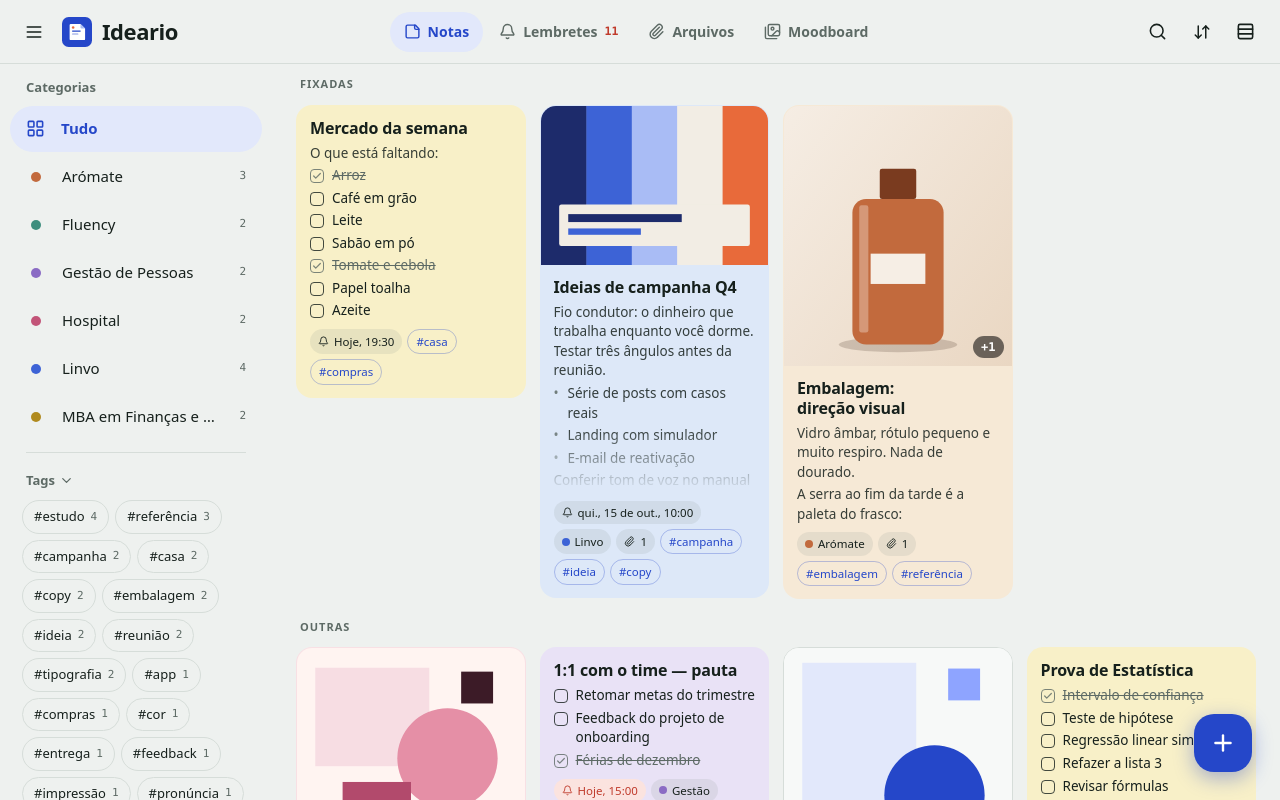
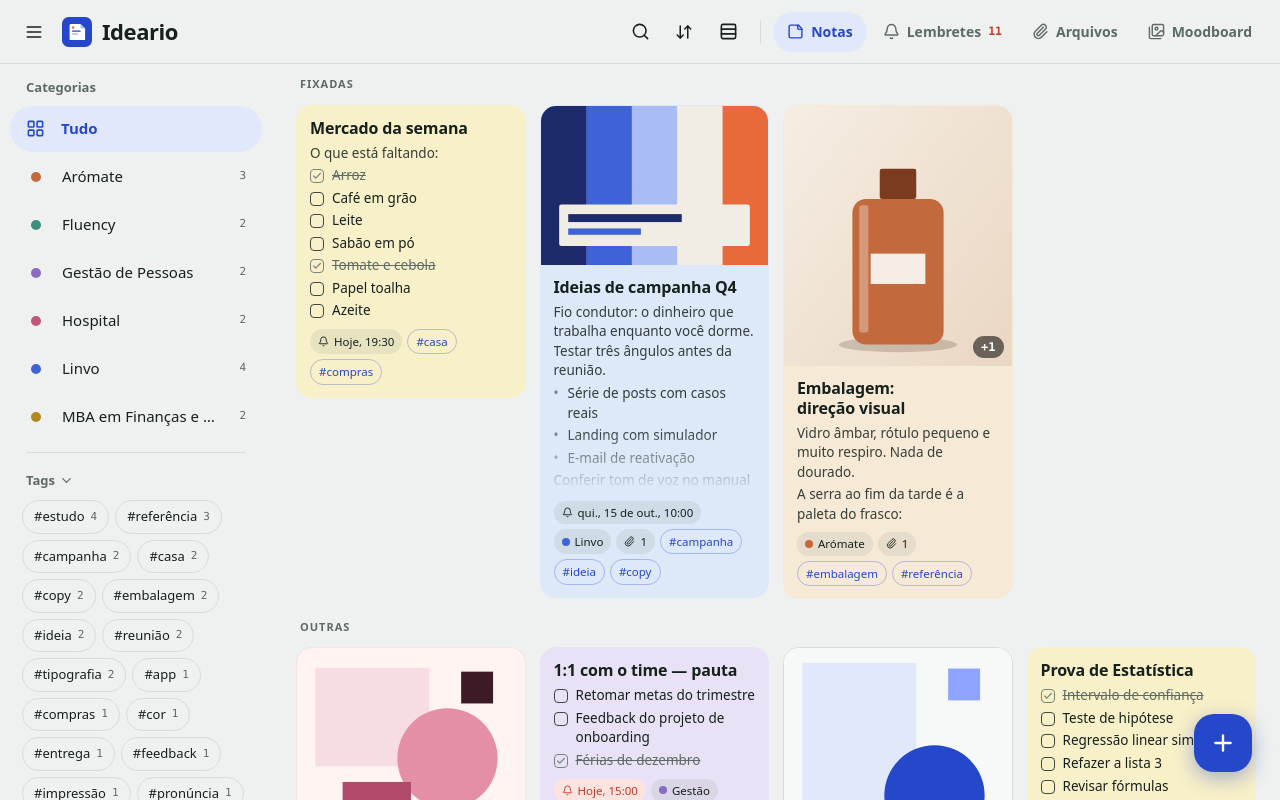
Before and after one commit to wylho/ideario, a Svelte app: page / in a window 1280 px wide. Built offline with nearby package versions, Linux system fonts and the light colour scheme.

Commit message:
Barra superior: visões no canto direito; nuvem e busca crescem na folga sem mover nada
Co-Authored-By: Claude Opus 5.5 <noreply@anthropic.com>
Claude-Session: https://claude.ai/code/session_013TSdK4xNnFcsVZkiv1gp7N

```diff
--- a/src/app.css
+++ b/src/app.css
@@ -74,29 +74,23 @@ button { cursor: pointer; }
 .body { flex: 1; min-height: 0; display: flex; position: relative; }
 .shell { flex-direction: column; }
 .topbar.appbar {
-  /* Três grupos (marca | visões | ações) com folgas iguais entre eles: o espaço livre entre o fim de "Ideario"
-     e as visões é o mesmo que entre as visões e os ícones da direita. */
-  display: flex; justify-content: space-between; align-items: center; gap: 16px;
+  /* ☰ e marca à esquerda; ações e visões ancoradas à direita. A folga livre fica no meio e é ali que
+     crescem a busca e a nuvem, sem mover nada que já estava na barra. */
+  display: flex; align-items: center; gap: 8px;
   height: 64px; padding: 0 14px; border-bottom: 1px solid var(--line); flex: none;
 }
 .top-left { display: flex; align-items: center; gap: 6px; min-width: 0; flex: none; }
 .topbar:not(.appbar) .top-left { flex: 1; }
 .topbar:not(.appbar) { gap: 6px; }
-/* campo de busca do desktop: sobreposto, ancorado na borda direita da lupa e crescendo para a esquerda */
-.search-slot { position: relative; width: 40px; height: 40px; flex: none; }
-.search.inline {
-  position: absolute; right: 0; top: 0; z-index: 2; width: var(--search-w, 300px); height: 40px;
-  box-shadow: 0 0 0 6px var(--bg); animation: search-in .18s cubic-bezier(.2, .8, .2, 1);
-}
+.search.inline { flex: 0 1 280px; min-width: 180px; height: 40px; animation: search-in .18s cubic-bezier(.2, .8, .2, 1); }
 @keyframes search-in { from { opacity: 0; transform: scaleX(.85); transform-origin: right; } }
 :root { --side-w: 272px; --rail-w: 72px; }
 .brand-area { display: flex; align-items: center; gap: 10px; min-width: 0; margin-left: 2px; }
 .brand-mark { width: 30px; height: 30px; flex: none; }
 .appbar .brand { font-size: 22px; }
 .top-actions { display: flex; align-items: center; justify-content: flex-end; gap: 4px; min-width: 0; flex: none; }
-/* desktop: nuvem | busca | ordenar | grade — sempre a mesma largura (os espaços ficam reservados) */
-.appbar .top-actions { width: 172px; }
-.sync-slot { width: 36px; height: 36px; flex: none; margin-right: auto; }
+.appbar .top-actions { flex: 1; }
+.top-sep { width: 1px; height: 24px; background: var(--line); flex: none; margin: 0 4px; }
 .sidebar {
   flex: none; width: var(--side-w); height: 100%; overflow-x: hidden; overflow-y: auto; background: var(--bg);
   transition: width .24s cubic-bezier(.2, .8, .2, 1);
@@ -525,7 +519,7 @@ button { cursor: pointer; }
 .filter-bar .link, .filter-row .link { white-space: nowrap; padding: 0 6px; }
 
 /* visão (como ver): barra centralizada no desktop */
-.view-switch { display: flex; align-items: center; gap: 2px; }
+.view-switch { display: flex; align-items: center; gap: 2px; flex: none; }
 .lens {
   position: relative; display: inline-flex; align-items: center; gap: 7px; height: 40px; padding: 0 14px; border-radius: 999px;
   font-size: 14px; font-weight: 600; color: var(--muted); white-space: nowrap;
--- a/src/components/TopBar.svelte
+++ b/src/components/TopBar.svelte
@@ -7,8 +7,9 @@
   import { app } from '../lib/app.svelte'
   import { viewInfo } from '../lib/views'
 
-  // Desktop: barra superior fixa. Marca, visões e ações com folgas iguais entre os três grupos;
-  // a busca é um ícone que abre o campo por cima da folga e fica aberto enquanto houver texto.
+  // Desktop: barra superior fixa. ☰ e marca à esquerda; o resto ancorado à direita, com as visões no canto.
+  // O que aparece ou cresce (nuvem, campo de busca) fica à esquerda dos itens fixos e só ocupa a folga livre:
+  // nada que já estava ali sai do lugar. A busca é um ícone que vira campo e fica aberto enquanto houver texto.
   // Celular: ☰ + campo de busca no topo do conteúdo.
   const where = $derived(app.box === 'archive' ? 'Arquivo' : app.box === 'trash' ? 'Lixeira' : app.filterLabel)
   const placeholder = $derived(`Buscar ${viewInfo(app.view).many}${where ? ` em ${where}` : ''}`)
@@ -18,23 +19,6 @@
   let input: HTMLInputElement | undefined = $state()
   $effect(() => {
     if (app.searchOpen) tick().then(() => input?.focus())
-  })
-
-  // O campo cresce para a esquerda até perto das visões, nunca por cima delas.
-  let bar: HTMLElement | undefined = $state()
-  let searchW = $state(300)
-  $effect(() => {
-    if (!bar || !app.wide) return
-    const fit = () => {
-      const views = bar!.querySelector('.view-switch')?.getBoundingClientRect()
-      const slot = bar!.querySelector('.search-slot')?.getBoundingClientRect()
-      if (views && slot) searchW = Math.max(180, Math.min(320, Math.floor(slot.right - views.right - 16)))
-    }
-    const ro = new ResizeObserver(fit)
-    ro.observe(bar)
-    const views = bar.querySelector('.view-switch')
-    if (views) ro.observe(views)
-    return () => ro.disconnect()
   })
 
   function closeIfEmpty() {
@@ -66,7 +50,7 @@
   </label>
 {/snippet}
 
-<header class="topbar" class:appbar={app.wide} bind:this={bar} style:--search-w={app.wide ? `${searchW}px` : undefined}>
+<header class="topbar" class:appbar={app.wide}>
   <div class="top-left">
     <button
       class="icon-btn nav-btn"
@@ -94,21 +78,14 @@
     {/if}
   </div>
 
-  {#if app.wide}<ViewSwitch />{/if}
-
-  <!-- Largura fixa e a nuvem como primeiro item, num espaço reservado: nada aqui muda de tamanho
-       (nem ao trocar de visão, nem quando a nuvem aparece), então as visões não saem do lugar.
-       No desktop o campo de busca abre por cima da folga, a partir da lupa, sem empurrar nada. -->
   <div class="top-actions">
+    <SyncIndicator />
     {#if app.wide}
-      <span class="sync-slot"><SyncIndicator /></span>
-      <span class="search-slot">
-        {#if searchShown}
-          {@render searchField()}
-        {:else}
-          <button class="icon-btn" aria-label="Buscar" title="Buscar (Ctrl+F)" onclick={() => (app.searchOpen = true)}><Search size={19} /></button>
-        {/if}
-      </span>
+      {#if searchShown}
+        {@render searchField()}
+      {:else}
+        <button class="icon-btn" aria-label="Buscar" title="Buscar (Ctrl+F)" onclick={() => (app.searchOpen = true)}><Search size={19} /></button>
+      {/if}
     {/if}
     {#if app.view === 'notes'}
       <SortMenu />
@@ -121,6 +98,10 @@
         {#if app.layout === 'grid'}<Rows3 size={19} />{:else}<LayoutGrid size={19} />{/if}
       </button>
     {/if}
-    {#if !app.wide}<SyncIndicator />{/if}
   </div>
+
+  {#if app.wide}
+    <span class="top-sep" aria-hidden="true"></span>
+    <ViewSwitch />
+  {/if}
 </header>
```
Also changed, not shown: 1 other file (tests, documents, lock files or other folders).
